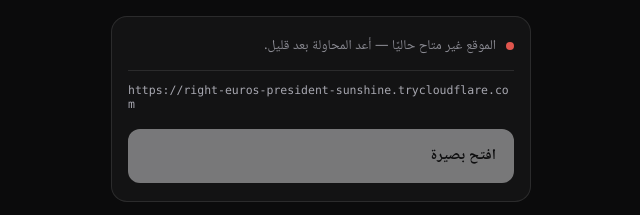
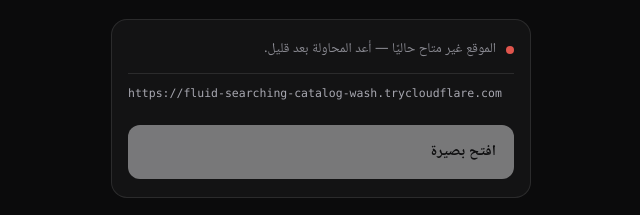
Before and after one commit to eiad451/basira, a plain HTML site: page index.html in a window 1280 px wide. Shown: the part 369-584 px from the top of the page, 319-959 px from the left. Drawn offline with Linux system fonts and the light colour scheme; no server answers.

Commit message:
بصيرة: تحديث الرابط الثابت → fluid-searching-catalog-wash.trycloudflare.com

```diff
--- a/index.html
+++ b/index.html
@@ -86,11 +86,11 @@
 (function () {
   // أحدث عنوان أولًا. يحدّثها المشغّل تلقائيًا كلما تغيّر النفق.
   var CANDIDATES = [
+      "https://fluid-searching-catalog-wash.trycloudflare.com",
       "https://right-euros-president-sunshine.trycloudflare.com",
       "https://sometimes-with-cindy-pod.trycloudflare.com",
       "https://guitars-months-throat-flower.trycloudflare.com",
-      "https://returned-improvements-representatives-premiere.trycloudflare.com",
-      "https://rec-jake-supplemental-villages.trycloudflare.com"
+      "https://returned-improvements-representatives-premiere.trycloudflare.com"
 ];
   // معرّف عميل Google — يُملأ تلقائياً من إعدادات الخادم.
   var GOOGLE_CLIENT_ID = "";
```
